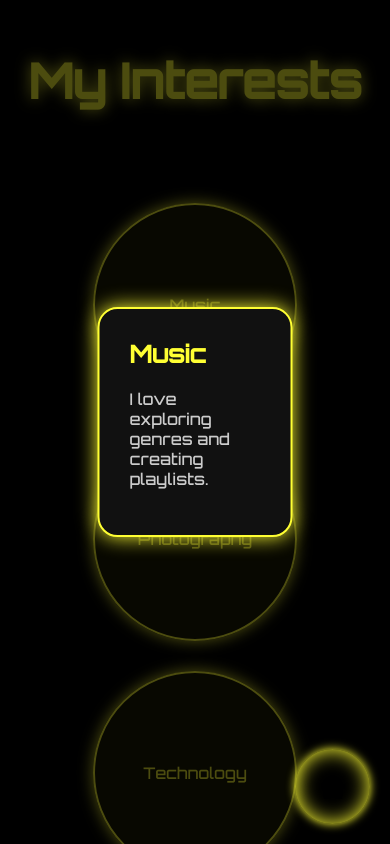
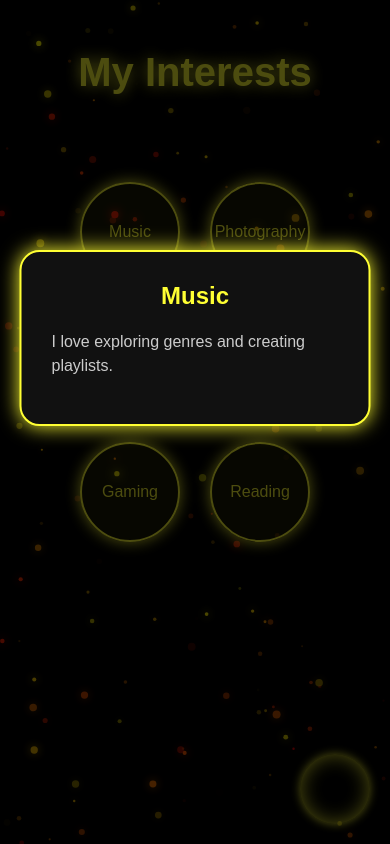
Before and after one commit to Marcos-dotcom1/me-for-real., a plain HTML site: page Interests/interests.html in a window 390 px wide. Both pictures are taken after a click on the element "Music". Shown: the top 844 px of the page. Drawn offline with Linux system fonts and the light colour scheme.

Commit message:
Interests: decorated the page with effects, Homebutton on all pages improved, Responsivness improved on all pages.

```diff
--- a/Interests/interests.css
+++ b/Interests/interests.css
@@ -1,11 +1,59 @@
-@import url("https://fonts.googleapis.com/css2?family=Orbitron:wght@500&display=swap");
-
+* {
+  box-sizing: border-box;
+}
+html,
 body {
   margin: 0;
+  padding: 0;
+  overflow-x: hidden;
+  font-family: "Orbitron", sans-serif;
+}
+#canvas {
+  position: fixed;
+  top: 0;
+  left: 0;
+  width: 100%;
+  height: 100%;
+  z-index: -1;
   background: #000;
+}
+
+.button-home {
+  width: 70px;
+  height: 70px;
+  padding: 20px;
+  font-size: 16px;
+  position: fixed;
+  bottom: 20px;
+  right: 20px;
+  border-radius: 50%;
   color: #fff;
-  font-family: "Orbitron", sans-serif;
-  overflow-x: hidden;
+  display: flex;
+  align-items: center;
+  justify-content: center;
+  transition: all 0.3s ease;
+  text-decoration: none;
+  z-index: 1000;
+  background-color: transparent;
+  box-shadow: 0 0 10px #ffff33, 0 0 20px #ffff33 inset;
+}
+
+.button-home:hover {
+  transform: scale(1.1);
+  box-shadow: 0 0 20px #ffff33, 0 0 60px #ffff33;
+  background: linear-gradient(45deg, #ffff33, #ffff33, #ffff33);
+}
+
+.button-home:hover img {
+  opacity: 1;
+}
+
+.button-home img {
+  opacity: 0;
+  transition: opacity 0.3s ease;
+  width: 24px;
+  height: 24px;
+  filter: brightness(0) invert(1);
 }
 
 h1 {
@@ -15,7 +63,6 @@ h1 {
   text-align: center;
   margin-top: 50px;
 }
-
 .bubble-container {
   display: flex;
   flex-wrap: wrap;
@@ -23,7 +70,6 @@ h1 {
   gap: 30px;
   padding: 60px 20px;
 }
-
 .bubble {
   background: rgba(255, 255, 51, 0.1);
   border: 2px solid #ffff33;
@@ -39,18 +85,50 @@ h1 {
   box-shadow: 0 0 15px #ffff33;
   cursor: pointer;
   transition: transform 0.3s, box-shadow 0.3s;
+  position: relative;
+  overflow: hidden;
 }
-
+.bubble::before {
+  content: "";
+  position: absolute;
+  top: 50%;
+  left: 50%;
+  transform: translate(-50%, -50%) scale(0.9);
+  width: 100%;
+  height: 100%;
+  border-radius: 50%;
+  box-shadow: 0 0 15px 5px rgba(255, 255, 51, 0.5);
+  opacity: 0;
+  transition: opacity 0.3s;
+}
 .bubble:hover {
-  transform: scale(1.1);
+  transform: scale(1.1) rotate(3deg);
   box-shadow: 0 0 25px #ffff33, 0 0 35px #ffff33 inset;
 }
-
+.bubble:hover::before {
+  opacity: 1;
+}
+.overlay {
+  position: fixed;
+  top: 0;
+  left: 0;
+  width: 100%;
+  height: 100%;
+  background: rgba(0, 0, 0, 0.7);
+  opacity: 0;
+  transition: opacity 0.3s ease;
+  pointer-events: none;
+  z-index: 1000;
+}
+.overlay.show {
+  opacity: 1;
+  pointer-events: auto;
+}
 .popup {
   position: fixed;
-  top: 50%;
+  top: 40%;
   left: 50%;
-  transform: translate(-50%, -50%) scale(0);
+  transform: translate(-50%, -50%) scale(0.8);
   background: #111;
   color: #fff;
   border: 2px solid #ffff33;
@@ -58,59 +136,31 @@ h1 {
   padding: 30px;
   box-shadow: 0 0 20px #ffff33;
   max-width: 400px;
+  width: 90%;
   z-index: 1001;
-  transition: transform 0.3s ease;
+  opacity: 0;
+  transition: transform 0.3s ease, opacity 0.3s ease;
 }
-
 .popup.show {
   transform: translate(-50%, -50%) scale(1);
+  opacity: 1;
 }
-
 .popup h2 {
   margin-top: 0;
   color: #ffff33;
+  text-align: center;
 }
-
 .popup p {
   color: #ccc;
+  line-height: 1.5;
 }
-
-.overlay {
-  position: fixed;
-  top: 0;
-  left: 0;
-  width: 100%;
-  height: 100%;
-  background: rgba(0, 0, 0, 0.7);
-  display: none;
-  z-index: 1000;
+@media (max-width: 600px) {
+  h1 {
+    font-size: 2.5rem;
+  }
+  .bubble {
+    width: 100px;
+    height: 100px;
+    padding: 30px;
+  }
 }
-
-.overlay.show {
-  display: block;
-}
-
-.button-home {
-  width: 35px;
-  height: 35px;
-  padding: 20px;
-  font-size: 16px;
-  position: fixed;
-  bottom: 20px;
-  right: 20px;
-  border-radius: 50%;
-  color: #0a0a0a;
-  display: flex;
-  align-items: center;
-  justify-content: center;
-  box-shadow: 0 0 10px #ffff33, 0 0 20px #ffff33 inset;
-  transition: all 0.3s ease;
-  text-decoration: none;
-  z-index: 1002;
-}
-
-.button-home:hover {
-  background-color: #ffff33;
-  color: #0a0a0a;
-  box-shadow: 0 0 20px #ffff33, 0 0 60px #ffff33;
-}
--- a/Interests/interests.html
+++ b/Interests/interests.html
@@ -8,6 +8,7 @@
     <style></style>
   </head>
   <body>
+    <canvas id="canvas"></canvas>
     <a href="../start/start.html" class="button-home">
       <img
         src="../images/house-solid.png"
@@ -15,9 +16,7 @@
         style="width: 24px; height: 24px"
       />
     </a>
-
     <h1>My Interests</h1>
-
     <div class="bubble-container">
       <div
         class="bubble"
@@ -33,7 +32,7 @@
       </div>
       <div
         class="bubble"
-        onclick="openPopup('Technology', 'I stay updated on the latest tech trends and enjoy coding and building stuff.')"
+        onclick="openPopup('Technology', 'I stay updated on the latest tech trends and enjoy coding and building innovative projects.')"
       >
         Technology
       </div>
--- a/Interests/interests.js
+++ b/Interests/interests.js
@@ -4,8 +4,70 @@ function openPopup(title, description) {
   document.getElementById("popup").classList.add("show");
   document.getElementById("overlay").classList.add("show");
 }
-
 function closePopup() {
   document.getElementById("popup").classList.remove("show");
   document.getElementById("overlay").classList.remove("show");
 }
+
+const canvas = document.getElementById("canvas");
+const ctx = canvas.getContext("2d");
+
+canvas.width = window.innerWidth;
+canvas.height = window.innerHeight;
+
+const particles = [];
+const particleCount = 150;
+
+class Particle {
+  constructor() {
+    this.reset();
+  }
+  reset() {
+    this.x = Math.random() * canvas.width;
+    this.y = Math.random() * canvas.height;
+    this.size = Math.random() * 3 + 1;
+    this.speedX = (Math.random() - 0.5) * 2;
+    this.speedY = (Math.random() - 0.5) * 2;
+    this.alpha = Math.random();
+    this.color = `hsla(${Math.random() * 60}, 100%, 50%, ${this.alpha})`;
+  }
+  update() {
+    this.x += this.speedX;
+    this.y += this.speedY;
+    if (this.x > canvas.width || this.x < 0)
+      this.x = Math.random() * canvas.width;
+    if (this.y > canvas.height || this.y < 0)
+      this.y = Math.random() * canvas.height;
+  }
+  draw() {
+    ctx.beginPath();
+    ctx.arc(this.x, this.y, this.size, 0, Math.PI * 2);
+    ctx.fillStyle = this.color;
+    ctx.shadowColor = this.color;
+    ctx.shadowBlur = 10;
+    ctx.fill();
+  }
+}
+
+function initParticles() {
+  for (let i = 0; i < particleCount; i++) {
+    particles.push(new Particle());
+  }
+}
+
+function animate() {
+  ctx.clearRect(0, 0, canvas.width, canvas.height);
+  for (let p of particles) {
+    p.update();
+    p.draw();
+  }
+  requestAnimationFrame(animate);
+}
+
+window.addEventListener("resize", () => {
+  canvas.width = window.innerWidth;
+  canvas.height = window.innerHeight;
+});
+
+initParticles();
+animate();
--- a/cat/cat.css
+++ b/cat/cat.css
@@ -24,6 +24,13 @@ body {
 }
 
 .cat-container {
+  max-height: 100%;
+  max-width: 100%;
+  padding: 1vw;
+  display: flex;
+  flex-direction: column;
+  justify-content: center;
+  align-items: center;
   position: relative;
   font-size: 1em;
   filter: brightness(1.2) contrast(1.1);
@@ -40,6 +47,10 @@ body {
 }
 
 .cat-body {
+  white-space: pre;
+  font-size: min(1.6vw, 14px);
+  line-height: 1.1;
+  text-align: center;
   animation: breathe 3.5s ease-in-out infinite;
   position: relative;
   z-index: 3;
@@ -90,6 +101,12 @@ body {
   );
   animation: scan 8s linear infinite;
   pointer-events: none;
+}
+
+@media (max-aspect-ratio: 1/1) {
+  .cat {
+    font-size: min(2vw, 12px);
+  }
 }
 
 @keyframes breathe {
@@ -154,6 +171,7 @@ body {
     transition-duration: 0.001s !important;
   }
 }
+
 .button-home {
   width: 35px;
   height: 35px;
@@ -163,20 +181,33 @@ body {
   bottom: 20px;
   right: 20px;
   border-radius: 50%;
-  color: #0a0a0a;
+  color: #fff;
   display: flex;
   align-items: center;
   justify-content: center;
-  box-shadow: 0 0 10px #20c20e, 0 0 20px #20c20e inset;
   transition: all 0.3s ease;
   text-decoration: none;
   z-index: 1000;
+  background-color: transparent;
+  box-shadow: 0 0 10px #20c20e, 0 0 20px #20c20e inset;
 }
 
 .button-home:hover {
-  background-color: #20c20e;
-  color: #0a0a0a;
+  transform: scale(1.1);
   box-shadow: 0 0 20px #20c20e, 0 0 60px #20c20e;
+  background: linear-gradient(45deg, #20c20e, #20c20e, #20c20e);
+}
+
+.button-home:hover img {
+  opacity: 1;
+}
+
+.button-home img {
+  opacity: 0;
+  transition: opacity 0.3s ease;
+  width: 24px;
+  height: 24px;
+  filter: brightness(0) invert(1);
 }
 
 .binary-rain {
--- a/guitars/guitars.css
+++ b/guitars/guitars.css
@@ -215,6 +215,7 @@ body::after {
     background-position: 0 100%;
   }
 }
+
 .button-home {
   width: 35px;
   height: 35px;
@@ -224,20 +225,33 @@ body::after {
   bottom: 20px;
   right: 20px;
   border-radius: 50%;
-  color: #0a0a0a;
+  color: #fff;
   display: flex;
   align-items: center;
   justify-content: center;
-  box-shadow: 0 0 10px #8a2be2, 0 0 20px #8a2be2 inset;
   transition: all 0.3s ease;
   text-decoration: none;
   z-index: 1000;
+  background-color: transparent;
+  box-shadow: 0 0 10px #8a2be2, 0 0 20px #8a2be2 inset;
 }
 
 .button-home:hover {
-  background-color: #8a2be2;
-  color: #0a0a0a;
+  transform: scale(1.1);
   box-shadow: 0 0 20px #8a2be2, 0 0 60px #8a2be2;
+  background: linear-gradient(45deg, #8a2be2, #8a2be2, #8a2be2);
+}
+
+.button-home:hover img {
+  opacity: 1;
+}
+
+.button-home img {
+  opacity: 0;
+  transition: opacity 0.3s ease;
+  width: 24px;
+  height: 24px;
+  filter: brightness(0) invert(1);
 }
 
 @media (max-width: 900px) {
--- a/introduction/introduction.css
+++ b/introduction/introduction.css
@@ -1,3 +1,6 @@
+html {
+  font-size: clamp(14px, 1.5vw, 18px);
+}
 * {
   margin: 0;
   padding: 0;
@@ -128,8 +131,8 @@ body::before {
 .content {
   z-index: 3;
   text-align: center;
-  max-width: 80%;
-  padding: 3rem;
+  padding: clamp(1rem, 4vw, 3rem);
+  max-width: 90vw;
   background: none;
   border-radius: 0;
   box-shadow: none;
@@ -210,36 +213,39 @@ p {
 .button-home {
   width: 70px;
   height: 70px;
-  background-color: rgba(0, 0, 0, 0.5);
-  border: 2px solid #00ff00;
+  padding: 20px;
+  font-size: 16px;
+  position: fixed;
+  bottom: 20px;
+  right: 20px;
   border-radius: 50%;
-  position: fixed;
-  bottom: 30px;
-  right: 30px;
+  color: #fff;
   display: flex;
   align-items: center;
   justify-content: center;
-  box-shadow: 0 0 15px #00ff00, 0 0 30px #00ff00 inset;
-  transition: all 0.4s ease;
+  transition: all 0.3s ease;
+  text-decoration: none;
   z-index: 1000;
-  backdrop-filter: blur(3px);
+  background-color: transparent;
+  box-shadow: 0 0 10px #00ff00, 0 0 20px #00ff00 inset;
 }
 
 .button-home:hover {
-  background-color: #00ff00;
-  box-shadow: 0 0 25px #00ff00, 0 0 80px #00ff00;
-  transform: scale(1.1) rotate(90deg);
+  transform: scale(1.1);
+  box-shadow: 0 0 20px #00ff00, 0 0 60px #00ff00;
+  background: linear-gradient(45deg, #00ff00, #00ff00, #00ff00);
+}
+
+.button-home:hover img {
+  opacity: 1;
 }
 
 .button-home img {
-  width: 32px;
-  height: 32px;
-  filter: invert(100%) drop-shadow(0 0 5px #00ff00);
-  transition: all 0.4s ease;
-}
-
-.button-home:hover img {
-  filter: invert(0%) drop-shadow(0 0 10px #000);
+  opacity: 0;
+  transition: opacity 0.3s ease;
+  width: 24px;
+  height: 24px;
+  filter: brightness(0) invert(1);
 }
 
 .scanline {
--- a/philosophy/philosophy.css
+++ b/philosophy/philosophy.css
@@ -222,6 +222,7 @@ body {
     transform: translateY(100%);
   }
 }
+
 .button-home {
   width: 70px;
   height: 70px;
@@ -231,18 +232,31 @@ body {
   bottom: 20px;
   right: 20px;
   border-radius: 50%;
-  color: #0a0a0a;
+  color: #fff;
   display: flex;
   align-items: center;
   justify-content: center;
-  box-shadow: 0 0 10px #ff8c1a, 0 0 20px #ff8c1a inset;
   transition: all 0.3s ease;
   text-decoration: none;
   z-index: 1000;
+  background-color: transparent;
+  box-shadow: 0 0 10px #ff6b00, 0 0 20px #ff6b00 inset;
 }
 
 .button-home:hover {
-  background-color: #ff8c1a;
-  color: #0a0a0a;
-  box-shadow: 0 0 20px #ff8c1a, 0 0 60px #ff8c1a;
+  transform: scale(1.1);
+  box-shadow: 0 0 20px #ff6b00, 0 0 60px #ff6b00;
+  background: linear-gradient(45deg, #ff6b00, #ff6b00, #ff6b00);
 }
+
+.button-home:hover img {
+  opacity: 1;
+}
+
+.button-home img {
+  opacity: 0;
+  transition: opacity 0.3s ease;
+  width: 24px;
+  height: 24px;
+  filter: brightness(0) invert(1);
+}
--- a/socialmedia/discord/discord.css
+++ b/socialmedia/discord/discord.css
@@ -43,18 +43,31 @@ p {
   bottom: 20px;
   right: 20px;
   border-radius: 50%;
-  color: #0a0a0a;
+  color: #fff;
   display: flex;
   align-items: center;
   justify-content: center;
-  box-shadow: 0 0 10px #9fa7ff, 0 0 20px #5865f2 inset;
   transition: all 0.3s ease;
   text-decoration: none;
   z-index: 1000;
+  background-color: transparent;
+  box-shadow: 0 0 10px #5865f2, 0 0 20px #5865f2 inset;
 }
 
 .button-home:hover {
-  background-color: #5865f2;
-  color: #0a0a0a;
+  transform: scale(1.1);
   box-shadow: 0 0 20px #5865f2, 0 0 60px #5865f2;
+  background: linear-gradient(45deg, #5865f2, #5865f2, #5865f2);
 }
+
+.button-home:hover img {
+  opacity: 1;
+}
+
+.button-home img {
+  opacity: 0;
+  transition: opacity 0.3s ease;
+  width: 24px;
+  height: 24px;
+  filter: brightness(0) invert(1);
+}
--- a/socialmedia/instagram/instagram.css
+++ b/socialmedia/instagram/instagram.css
@@ -52,10 +52,11 @@ p {
   display: flex;
   align-items: center;
   justify-content: center;
-  box-shadow: 0 0 10px #962fbf, 0 0 20px #d62976 inset;
   transition: all 0.3s ease;
   text-decoration: none;
   z-index: 1000;
+  background-color: transparent;
+  box-shadow: 0 0 10px #962fbf, 0 0 20px #d62976 inset;
 }
 
 .button-home:hover {
@@ -64,7 +65,13 @@ p {
   background: linear-gradient(45deg, #feda75, #d62976, #962fbf);
 }
 
+.button-home:hover img {
+  opacity: 1;
+}
+
 .button-home img {
+  opacity: 0;
+  transition: opacity 0.3s ease;
   width: 24px;
   height: 24px;
   filter: brightness(0) invert(1);
--- a/socialmedia/pinterest/pinterest.css
+++ b/socialmedia/pinterest/pinterest.css
@@ -43,18 +43,31 @@ p {
   bottom: 20px;
   right: 20px;
   border-radius: 50%;
-  color: #0a0a0a;
+  color: #fff;
   display: flex;
   align-items: center;
   justify-content: center;
-  box-shadow: 0 0 10px #e60023, 0 0 20px #e60023 inset;
   transition: all 0.3s ease;
   text-decoration: none;
   z-index: 1000;
+  background-color: transparent;
+  box-shadow: 0 0 10px #e60023, 0 0 20px #e60023 inset;
 }
 
 .button-home:hover {
-  background-color: #e60023;
-  color: #0a0a0a;
+  transform: scale(1.1);
   box-shadow: 0 0 20px #e60023, 0 0 60px #e60023;
+  background: linear-gradient(45deg, #e60023, #e60023, #e60023);
 }
+
+.button-home:hover img {
+  opacity: 1;
+}
+
+.button-home img {
+  opacity: 0;
+  transition: opacity 0.3s ease;
+  width: 24px;
+  height: 24px;
+  filter: brightness(0) invert(1);
+}
--- a/socialmedia/socialmedia.css
+++ b/socialmedia/socialmedia.css
@@ -25,20 +25,33 @@ body {
   bottom: 20px;
   right: 20px;
   border-radius: 50%;
-  color: #0a0a0a;
+  color: #fff;
   display: flex;
   align-items: center;
   justify-content: center;
-  box-shadow: 0 0 10px #ff00aa, 0 0 20px #ff00aa inset;
   transition: all 0.3s ease;
   text-decoration: none;
   z-index: 1000;
+  background-color: transparent;
+  box-shadow: 0 0 10px #ff00aa, 0 0 20px #ff00aa inset;
 }
 
 .button-home:hover {
-  background-color: #ff00aa;
-  color: #0a0a0a;
+  transform: scale(1.1);
   box-shadow: 0 0 20px #ff00aa, 0 0 60px #ff00aa;
+  background: linear-gradient(45deg, #ff00aa, #ff00aa, #ff00aa);
+}
+
+.button-home:hover img {
+  opacity: 1;
+}
+
+.button-home img {
+  opacity: 0;
+  transition: opacity 0.3s ease;
+  width: 24px;
+  height: 24px;
+  filter: brightness(0) invert(1);
 }
 
 h1 {
```
Also changed, not shown: 1 other file.
